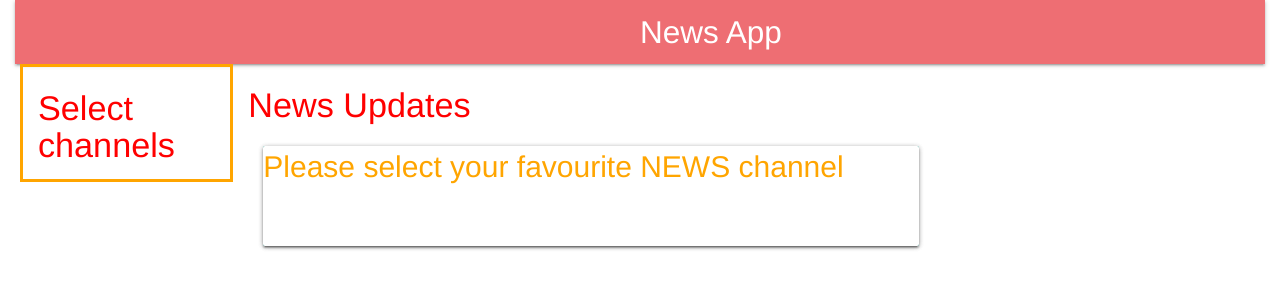
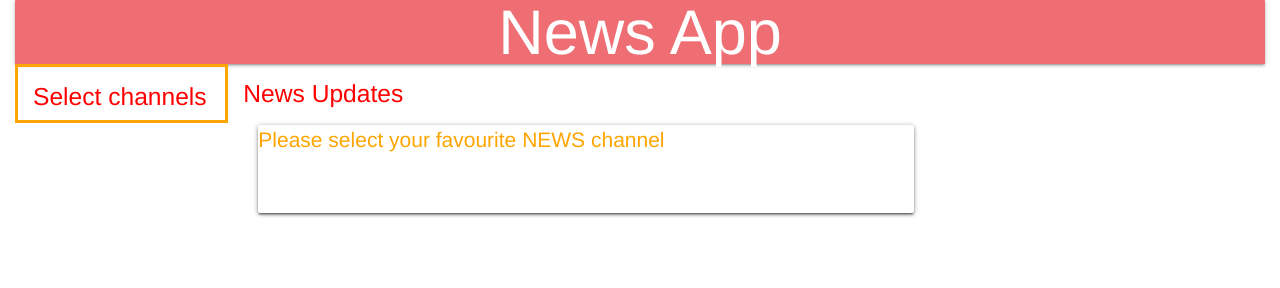
Before and after one commit to sundeep419/news_app, a plain HTML site: page index.html in a window 1280 px wide. Drawn offline with nearby package versions, Linux system fonts and the light colour scheme; no server answers.

Commit message:
borders and font sizes adjusted

```diff
--- a/index.html
+++ b/index.html
@@ -22,7 +22,7 @@
 
 		<nav class="nav-extended">
 			<div class="nav-wrapper">
-				<a href="#" class="brand-logo">News App</a>
+				<a href="#" class="logo">News App</a>
 
 			</div>
 		</nav>
@@ -30,14 +30,14 @@
 	<div class="row">
 		<form>
 			<div class="col-md-2" id="box">
-				<h4>Select channels</h4>
+				<h5>Select channels</h5>
 			</div>
 			<div class="col-md-8">
-				<h4>News Updates</h4>
+				<h5>News Updates</h5>
 				<div class="row">
 					<div class="col-md-10 col-md offset-2">
-						<div class="card teal lighten-1">
-							<div class=Card>
+						<div class="card indigo lighten-4">
+							<div class=card>
 				<p id="para">Please select your favourite NEWS channel</p>
 								<div class="card-image">
 								</div>
--- a/news_app.css
+++ b/news_app.css
@@ -1,6 +1,9 @@
 #para{
 	color: orange;
-	font-size: 30px;
+	font-size: 1.5em;
+}
+.brand-logo{
+	color: #90caf9;
 }
 .newData{
 	display: block;
@@ -10,14 +13,24 @@
 h1{
 	color: red;
 }
-h4{
+h5{
+	font-size: 1.5em;
 	color: red;
 }
 #box{
 	color: black;
 	border: 1px solid orange;
 	border-width: 3px;
-	margin-left: 20px;
+	margin-left: 15px;
+}
+.logo{
+	text-align: center;
+	font-size: 4.5em;
+	font-weight: 100;
+}
+a:hover{
+	color: white;
+	text-decoration: none;
 }
 #selected{
 	color: black;
--- a/news_app.js
+++ b/news_app.js
@@ -20,7 +20,7 @@ $(document).ready(function(){
 				$.each($("input[type='checkbox']:checked"), function(){
 					clicked.push($(this).val());
 				});
-				$('.card').unshift();
+				$('.card').empty();
 				for(var k = 0; k<clicked.length; k++){
 					var indUrl= "https://newsapi.org/v1/articles?source="+clicked[k]+"&sortBy=top&apiKey=e90c70d754bc433e897fcb3c83336f02";
 					$.ajax({
@@ -30,9 +30,9 @@ $(document).ready(function(){
 								var description = main.articles[j].description;
 								var image = main.articles[j].urlToImage;
 								var descriptionTable='<p class="card-content">' + description + '</p>';
-								var imageTable='<img src=' + image + ' class="card-image" width="100px" height="50px">';
+								var imageTable='<img src=' + image + ' class="card-image" width="150px" height="150px">';
 								var data = "<div class='newData'>"+imageTable+descriptionTable+"</div>"
-								$(".card").append(data);
+								$('.card').append(data);
 							}
 						}
 					});
```
